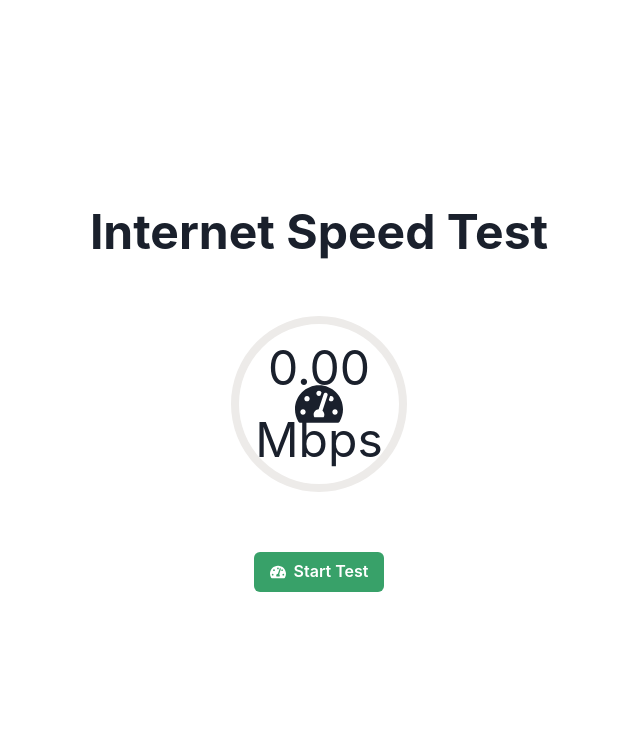
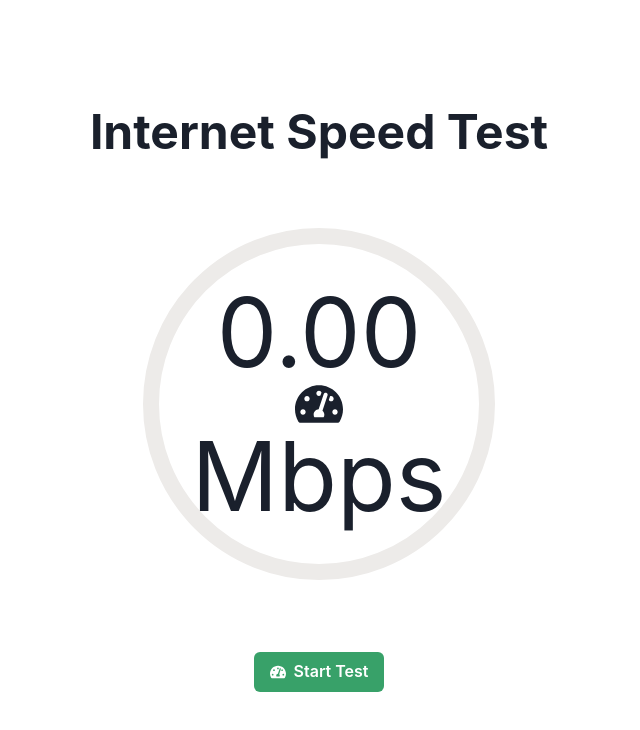
Before and after one commit to GPT-Engineer-App/connection-speedo, a React (Vite) app: page / in a window 1280 px wide. Shown: the top 730 px of the page, without its empty margins (321-961 px from the left). Built offline with nearby package versions, Linux system fonts and the light colour scheme.

Commit message:
Double the cricle in size
The CircularProgress component's size was doubled from "200px" to "400px" to meet the update request.

```diff
--- a/src/pages/Index.jsx
+++ b/src/pages/Index.jsx
@@ -40,7 +40,7 @@ const Index = () => {
       <Box position="relative" textAlign="center" p={4}>
         {" "}
         {/* Added padding */}
-        <CircularProgress value={speed} size="200px" thickness="4px" color="green.400" isIndeterminate={isTesting}>
+        <CircularProgress value={speed} size="400px" thickness="4px" color="green.400" isIndeterminate={isTesting}>
           {" "}
           {/* Increased size */}
           <CircularProgressLabel style={{ transition: "all 0.5s ease-out" }}>{isTesting ? "Testing..." : `${speed.toFixed(2)} Mbps`}</CircularProgressLabel> {/* Added animation */}
```
